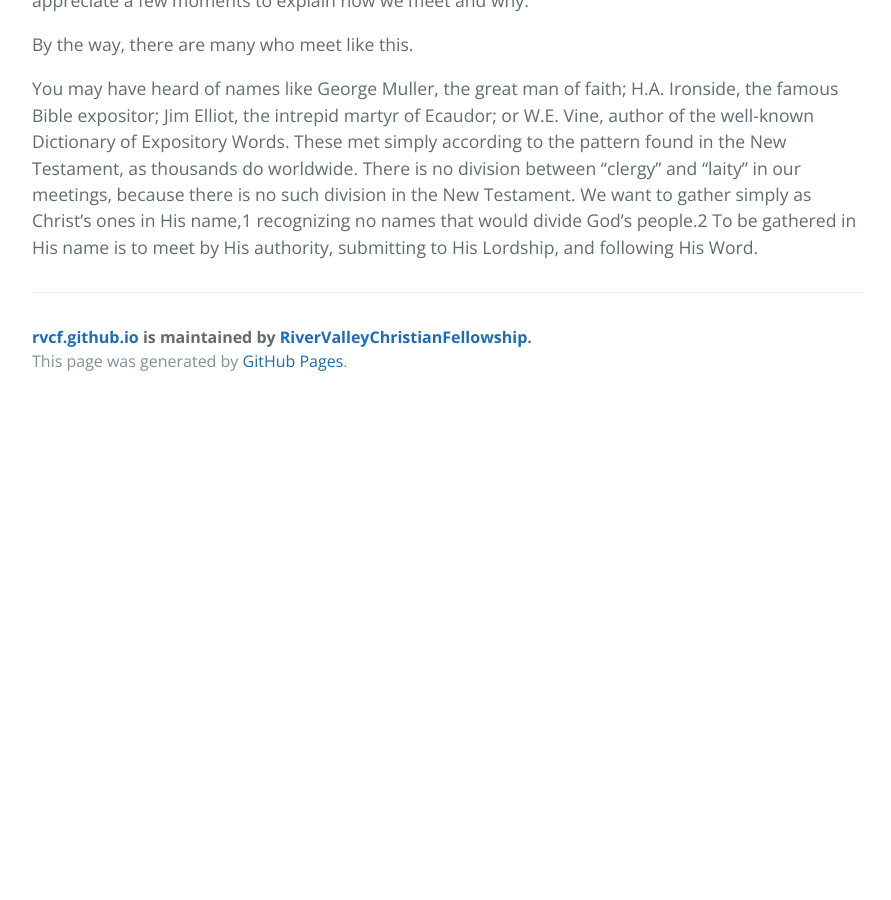
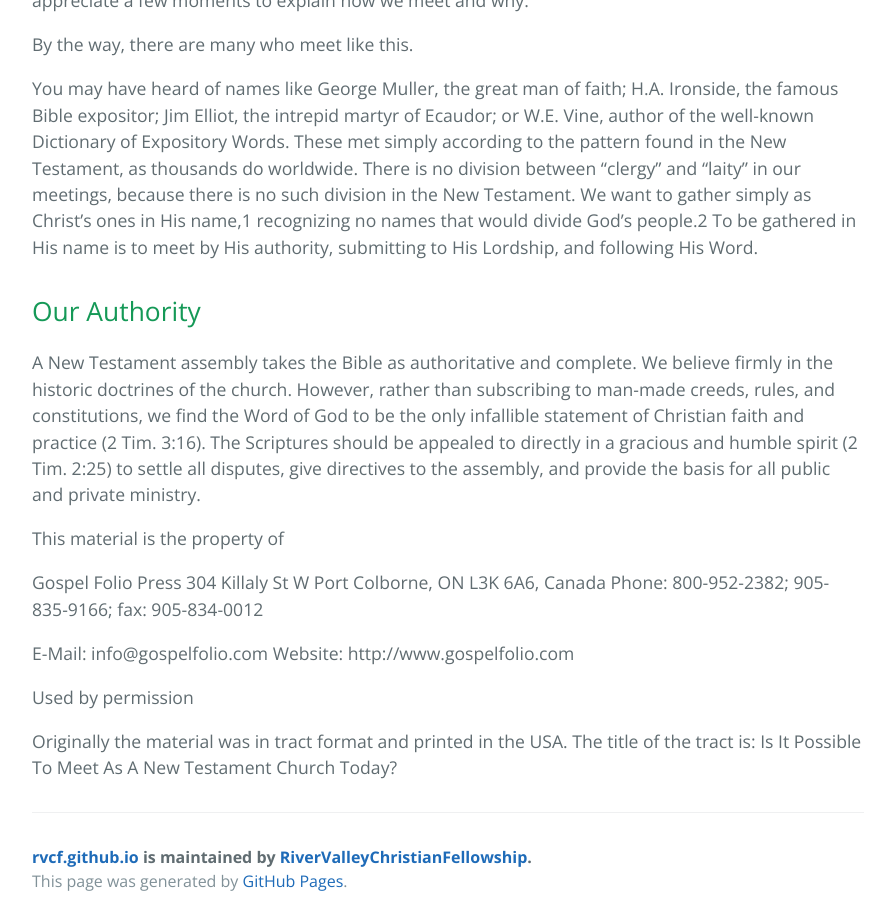
Before and after one commit to RiverValleyChristianFellowship/rvcf.github.io, a Jekyll site: the page built from about.md, in a window 1280 px wide and 900 px high, scrolled down 935 px. Shown: the whole window, without its empty margins (192-1083 px from the left). Built offline with Jekyll 4.4.1, drawn with Linux system fonts in a browser that asks for light colours; our own code applies the rules of GitHub Pages for plain Markdown files; before the commit the page ends 1340 px from its top, so only the background shows below that.

Commit message:
updates to about

```diff
--- a/about.md
+++ b/about.md
@@ -14,3 +14,24 @@ There may be some things about a local church like this that would be different
 By the way, there are many who meet like this.
 
 You may have heard of names like George Muller, the great man of faith; H.A. Ironside, the famous Bible expositor; Jim Elliot, the intrepid martyr of Ecaudor; or W.E. Vine, author of the well-known Dictionary of Expository Words. These met simply according to the pattern found in the New Testament, as thousands do worldwide. There is no division between "clergy" and "laity" in our meetings, because there is no such division in the New Testament. We want to gather simply as Christ's ones in His name,1 recognizing no names that would divide God's people.2 To be gathered in His name is to meet by His authority, submitting to His Lordship, and following His Word.
+
+## [](#header-2)Our Authority
+
+A New Testament assembly takes the Bible as authoritative and complete.
+We believe firmly in the historic doctrines of the church. However, rather than subscribing to man-made creeds, rules, and constitutions, we find the Word of God to be the only infallible statement of Christian faith and practice (2 Tim. 3:16). The Scriptures should be appealed to directly in a gracious and humble spirit (2 Tim. 2:25) to settle all disputes, give directives to the assembly, and provide the basis for all public and private ministry.
+
+
+
+This material is the property of
+
+Gospel Folio Press
+304 Killaly St W
+Port Colborne, ON L3K 6A6, Canada
+Phone: 800-952-2382; 905-835-9166; fax: 905-834-0012
+
+E-Mail: info@gospelfolio.com
+Website: http://www.gospelfolio.com
+
+Used by permission
+
+Originally the material was in tract format and printed in the USA. The title of the tract is: Is It Possible To Meet As A New Testament Church Today?
```
